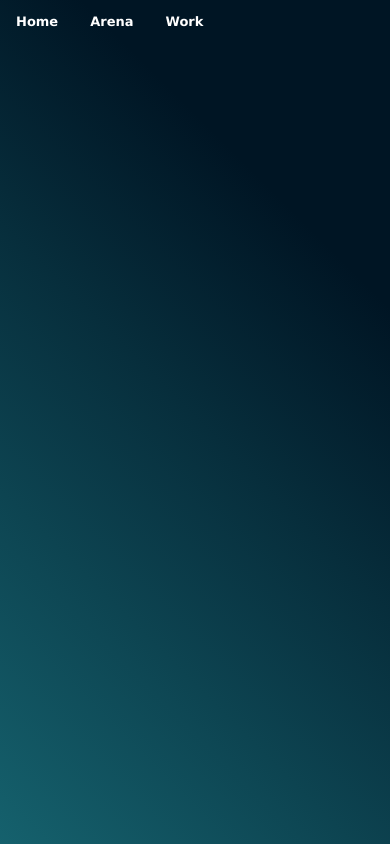
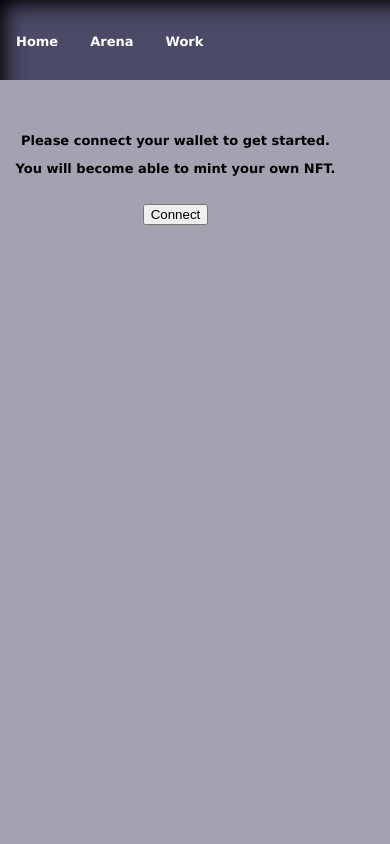
Before and after one commit to SuXXeS003/NFT_SalaryGame_FrontEnd, a React (Vite) app: page / in a window 390 px wide. Shown: the top 844 px of the page. Built offline with nearby package versions, Linux system fonts and the light colour scheme.

Commit message:
a lot of coloring

```diff
--- a/src/App.css
+++ b/src/App.css
@@ -1,13 +1,12 @@
 html {
-  color: white;
+  color: black;
 }
 
 body {
   font-family: Verdana, Arial, Helvetica, sans-serif;
   font-size: 13px;
   font-weight: bold;
-  background-image: linear-gradient(45deg, rgb(21, 97, 109) 0%, rgb(0, 21, 36) 75%);
-  background-attachment:fixed;
+  background-color:rgb(162, 162, 176);
 }
 
 .page {
@@ -17,8 +16,13 @@ body {
 }
 
 .menu {
-    text-align: center;
-    height: 40px;
+  color: white;
+  background-color: #4B4A67;
+  background-attachment:fixed;
+  text-align: center;
+  height: 60px;
+  padding-top: 20px;
+  box-shadow: 20px 20px 20px -15px black inset;
 }
 
 .sidebar {
@@ -26,8 +30,14 @@ body {
   width: 6%;
   height: 100vh;
   float: left;
+  background-color: #4B4A67;
+  box-shadow: 20px 20px 20px -15px black inset;
 }
 
+.characterShort {
+  height: 100px;
+  background-color:rgb(162, 162, 176);
+}
 .content {
   padding-top: 40px;
   text-align: center;
@@ -56,7 +66,6 @@ ul.topnav li a {
 
 @media (max-width: 800px) {
   .sidebar {
-    float:none;
-    width: 100%;
+    visibility: hidden;
   }
 }
--- a/src/App.jsx
+++ b/src/App.jsx
@@ -157,11 +157,15 @@ const App = () => {
           <li><a href="work">Work</a></li>
         </ul>
       </section>
+      {characterNFT && (
       <section className="sidebar">
-        {characterNFT && (
+        <div className="characterShort">
+        </div>
+        <div className="statebar">
           <StateProgressBar characterNFT={characterNFT} />
-        )}
+        </div>
       </section>
+      )}
       <section className='content'>
           {renderContent()}
       </section>
--- a/src/Components/Home/Home.css
+++ b/src/Components/Home/Home.css
@@ -3,3 +3,16 @@
   margin: 0;
   padding: 0;
 }
+
+.home-content {
+  height: 100%;
+}
+
+@media (max-width: 800px) {
+  .home-content img {
+    visibility: hidden;
+  }
+  .content-text {
+    visibility: hidden;
+  }
+}
--- a/src/Components/Home/index.jsx
+++ b/src/Components/Home/index.jsx
@@ -4,11 +4,11 @@ import './Home.css';
 
 const Home = () => {
   return (
-    <div>
+    <div className="home-content">
       <h2>💲 Try to request a salary raise. Empower the people! 💲</h2>
       <p>Team up to increase your all salaries!</p>
       <img src="https://cloudflare-ipfs.com/ipfs/QmetsaWYSqkxxiXPEsC8wyAHtvW9WfQ9EWXNHRjS2r1BmG" />
-      <div className="home-content">
+      <div className="content-text">
         <p>We all know that.</p>
         <ul>
           <li>- You always give full performance.</li>
```
Also changed, not shown: 2 other files (tests, documents, lock files or other folders).
